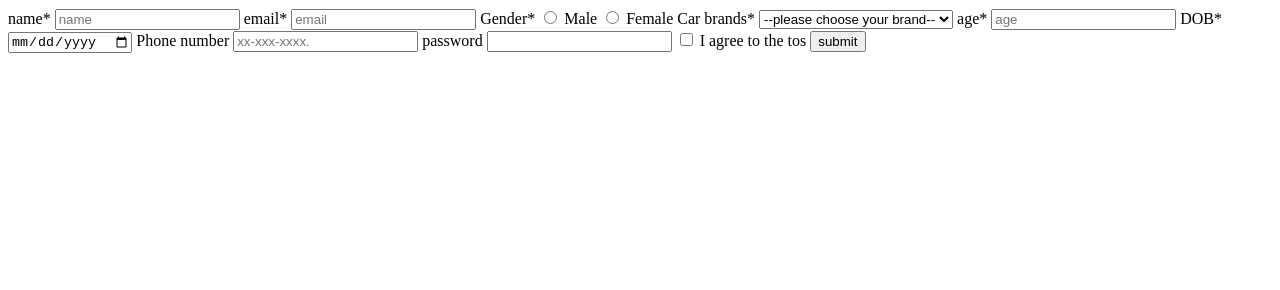
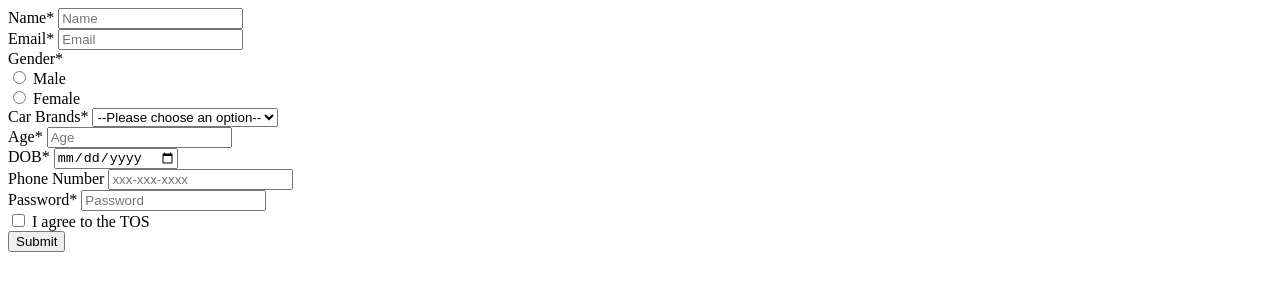
Before and after one commit to acciojob/signup-form-car-Shashidharkatta, a website: page main.html in a window 1280 px wide. Drawn offline with Linux system fonts and the light colour scheme.

Commit message:
created a submission

```diff
--- a/main.html
+++ b/main.html
@@ -7,46 +7,59 @@
 </head>
 
 <body>
-	 <form method="POST">
-        <label for="name">name*</label>
-        <input type="text" placeholder="name" required>
-
-        <label for="email">email*</label>
-        <input type="email"  id="email" placeholder="email" required>
-
-       <label for="gender">Gender*</label>
-       <input type="radio" id="gender_m" name="gender" required>
-       <label for="gender_m">Male</label>
-       <input type="radio" id="gender-f" name="gender" reauired>
-       <label for="gender-f">Female</label>
-
-
-        <label for="cars">Car brands*</label>
-        <select required>
-            <option value="" disabled selected>--please choose your brand--</option>
-            <option value="bmw">  BMW</option>
-            <option value="audi">Audi</option>
-            <option value="mercedes">Mercedes</option>
-        </select>
-
-        <label for="age">age*</label>
-        <input type="number" placeholder="age" id="age" required>
-
-        <label for="dob">DOB*</label>
-        <input type="date" id="dob" required>
-
-        <label for="phone">Phone number</label>
-        <input type="tel" id="tel" placeholder="xx-xxx-xxxx.">
-
-        <label for="password">password</label>
-        <input type="password" id="password" placeholder="" required>
-
-        <label for="checkbox"></label>
-        <input type="checkbox" id="tos"  required>
-
-        <label for="tos">I agree to the tos</label>
-        <button type="submit">submit</button>
-    </form>
+	 <form method="POST" action="#" id="signup-form">
+        <div>
+          <label for="name">Name*</label>
+          <input type="text" id="name" name="name" placeholder="Name" required>
+        </div>
+        <div>
+          <label for="email">Email*</label>
+          <input type="email" id="email" name="email" placeholder="Email" required>
+        </div>
+        <div>
+          <label>Gender*</label>
+          <div>
+            <input type="radio" id="gender_m" name="gender" required>
+            <label for="gender_m">Male</label>
+          </div>
+          <div>
+            <input type="radio" id="gender_f" name="gender" required>
+            <label for="gender_f">Female</label>
+          </div>
+        </div>
+        <div>
+          <label for="cars">Car Brands*</label>
+          <select id="cars" name="cars" required>
+            <option value="" disabled selected>--Please choose an option--</option>
+            <option value="BMW">BMW</option>
+            <option value="Audi">Audi</option>
+            <option value="Mercedes">Mercedes</option>
+          </select>
+        </div>
+        <div>
+          <label for="age">Age*</label>
+          <input type="number" id="age" name="age" placeholder="Age" required>
+        </div>
+        <div>
+          <label for="dob">DOB*</label>
+          <input type="date" id="dob" name="dob" placeholder="DOB" required>
+        </div>
+        <div>
+          <label for="tel">Phone Number</label>
+          <input type="tel" id="tel" name="tel" placeholder="xxx-xxx-xxxx">
+        </div>
+        <div>
+          <label for="password">Password*</label>
+          <input type="password" id="password" name="password" placeholder="Password" required>
+        </div>
+        <div>
+          <input type="checkbox" id="tos" name="tos" required>
+          <label for="tos">I agree to the TOS</label>
+        </div>
+        <div>
+          <button type="submit">Submit</button>
+        </div>
+      </form>
 	<!-- the entire body must be written by student -->
     <script type="text/javascript" src="./script.js">
 </script>
```
